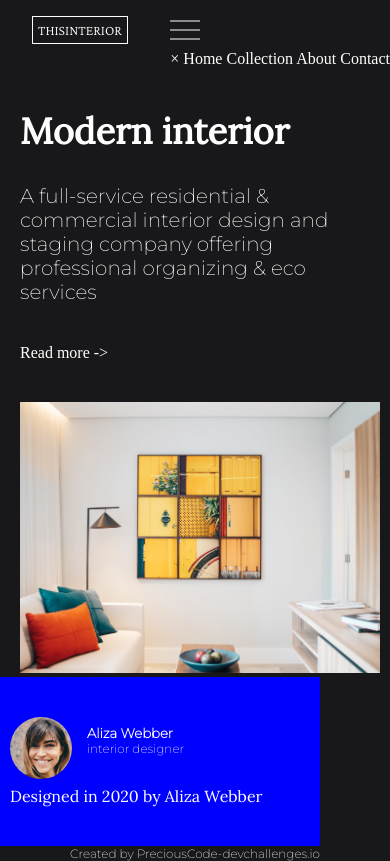
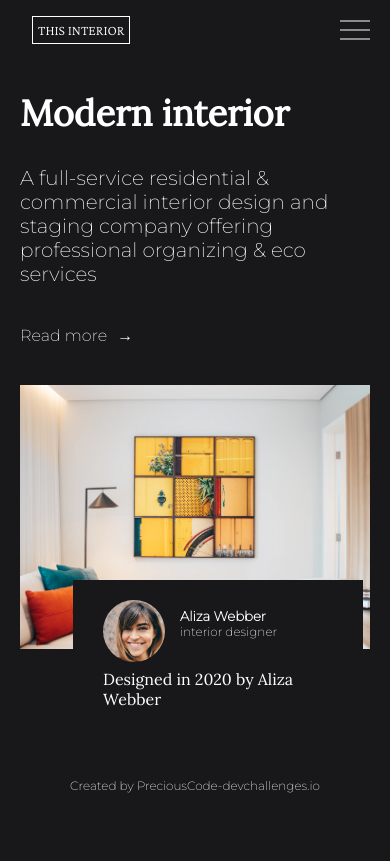
Before and after one commit to precious654/interior-consulant-master-challenge, a plain HTML site: page index.html in a window 390 px wide. Drawn offline with nearby package versions, Linux system fonts and the light colour scheme.

Commit message:
almost done

```diff
--- a/index.html
+++ b/index.html
@@ -13,7 +13,7 @@
 
     <header class="header">
       <div>
-        <p>THISINTERIOR</p>
+        <p>THIS INTERIOR</p>
       </div>
 
       <div>
@@ -24,7 +24,7 @@
           <a href="#" class="nav-items">Contact</a>
 
           <span class="open-slide">
-            <a href="#">
+            <a href="#" onClick="openSideMenu()">
               <svg width="30" height="30">
                 <path d="M0,5 30,5" stroke="#fff" stroke-inline-size="5"/>
                 <path d="M0,14 30,14" stroke="#fff" stroke-inline-size="5"/>
@@ -35,7 +35,7 @@
         </nav>
 
         <div id="side-menu" class="side-nav">
-          <a href="#" class="btn-close">&times;</a>
+          <a href="#" class="btn-close" onclick="closeSideMenu()">&times;</a>
           <a href="#">Home</a>
           <a href="#">Collection</a>
           <a href="#">About</a>
@@ -51,13 +51,14 @@
           <p>
             A full-service residential & commercial interior design and staging company offering professional organizing & eco services
           </p>
-          <a href="#">Read more -></a>
+          <a href="#">Read more <div class="arrow">&#8594;</div></a>
         </div>
         <div class="image">
           <img src="photo1.png" alt="an image"  width="821px" height="587px">
         </div>
       </div>
 
+      <section class="section">
         <div class="container-2">
           <div class="info-2">
             <img class="image-2" src="photo2.png" alt="an image"  width="62" height="53">
@@ -71,10 +72,23 @@
           </div>
         </div>
       </section>
+    </section>
 
     <footer>
       <p>Created by PreciousCode-devchallenges.io</p>
     </footer>
 
+    <script type="text/javascript">
+
+    function openSideMenu() {
+      document.getElementById("side-menu").style.width = "100%";
+    }
+
+    function closeSideMenu() {
+      document.getElementById("side-menu").style.width = "0";
+    }
+
+    </script>
+
   </body>
 </html>
--- a/style.css
+++ b/style.css
@@ -3,7 +3,7 @@
   padding: 0;
 }
 
-@media (min-width: 1028px) {
+@media (min-width: 1200px) {
 
   .container{
     display: grid;
@@ -31,6 +31,7 @@
 
   .container-2{
     inline-size: 410px;
+    background-color: blue;
   }
 
   .info{
@@ -47,26 +48,64 @@
 
 }
 
-@media (max-width: 1027px) {
+@media (max-width: 1199.0px) {
 
   .nav-items{
     display: none;
   }
 
+  .open-slide{
+    padding-inline-end: 20px;
+  }
+
+  .image{
+    padding-inline-end: 10px;
+  }
+
+  .container-2{
+    position: absolute;
+    right: 27px;
+    top: 580px;
+    padding: 20px 30px;
+    inline-size: 230px;
+    background-color: #181719;
+  }
+
+  footer{
+    margin-block-start: 125px;
+  }
+
 }
 
+.side-nav{
+  block-size: 100%;
+  inline-size: 0;
+  position: fixed;
+  z-index: 1;
+  top: 0;
+  right: 0;
+  background-color: #181719;
+  opacity: 0.9;
+  overflow-x: hidden;
+  padding-block-start: 90px;
+  transition: 0.5s;
+}
+
+.side-nav a{
+  font-family: 'Montserrat', sans-serif;
+  display: block;
+  text-align: center;
+  margin-block-end: 50px;
+}
 
   .info{
     margin: 40px 0px;
+    font-family: 'Montserrat', sans-serif;
   }
 
   .container{
     margin-inline-start: 20px;
     margin-inline-end: 10px;
-  }
-
-  .container-2{
-    inline-size: 300px;
   }
 
 header{
@@ -101,7 +140,6 @@ img{
 
 .header p{
   border: 1px #FFFFFF solid;
-  inline-size: min-content;
   padding: 5px;
   font-size: 14px;
   font-family: 'Crimson Pro', serif;
@@ -119,13 +157,13 @@ img{
   margin-block-end: 2em;
 }
 
+.arrow{
+  display: inline;
+  padding-inline-start: 6px;
+}
+
 .image-2{
   border-radius: 100%;
-}
-
-.container-2{
-  padding: 40px 10px;
-  background-color: blue;
 }
 
 .info-2{
```
Lines whose indentation alone changed are shown as unchanged.
